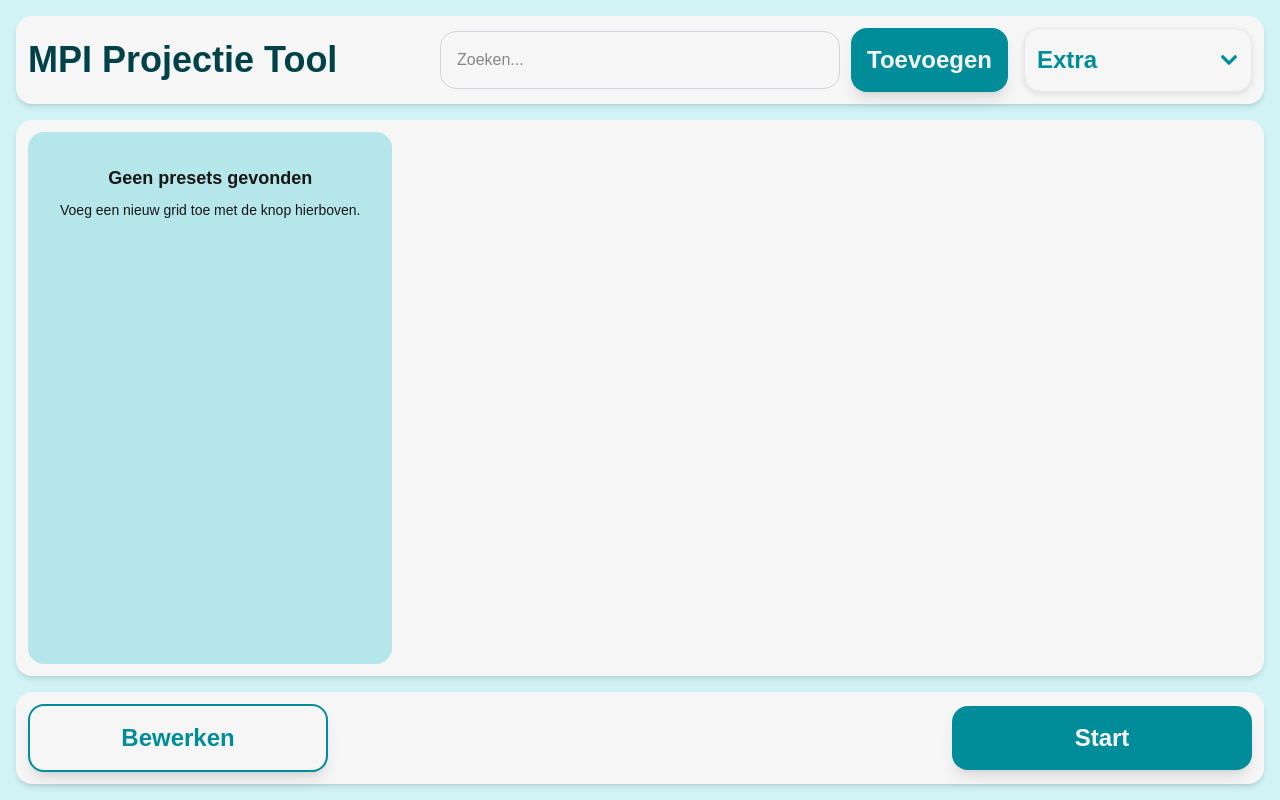
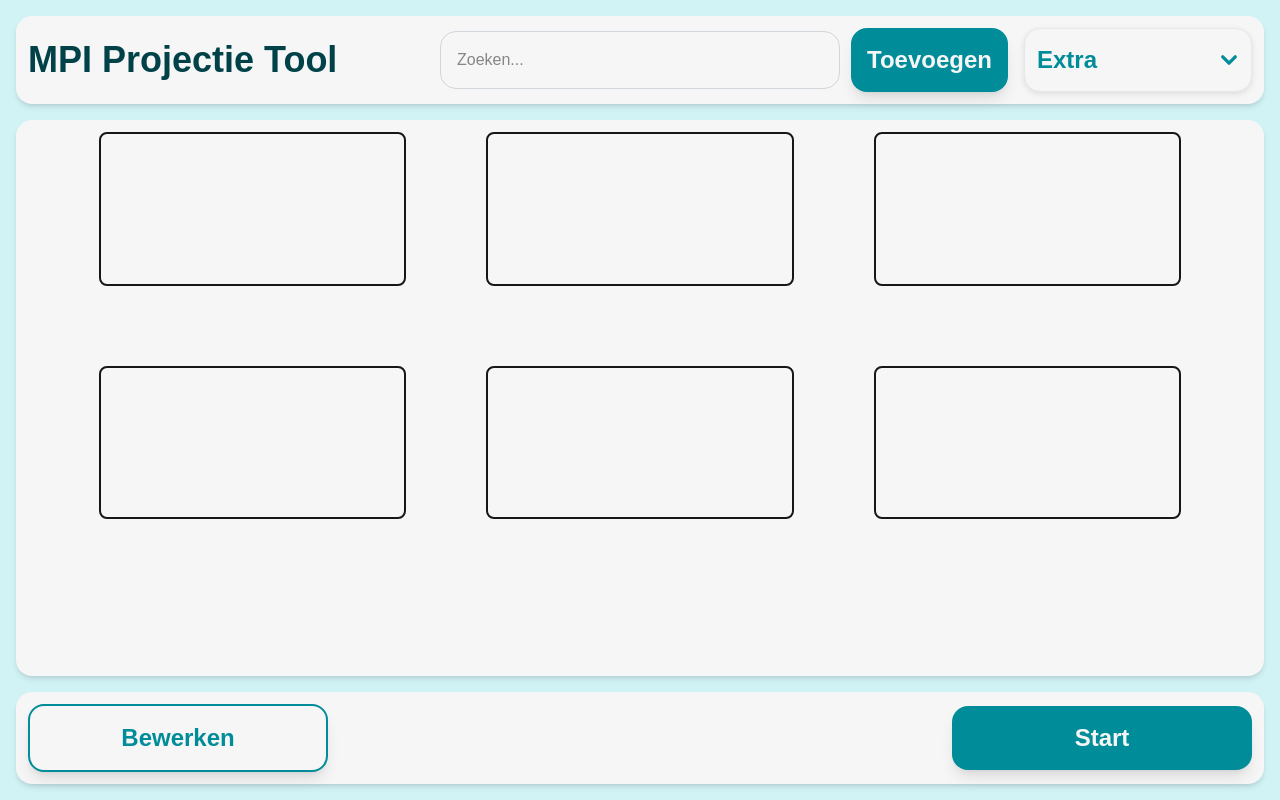
Before and after one commit to Thomas-More-Digital-Innovation/2526-MPI-003-Workarea-projections, a Next.js app in the folder code/: page / in a window 1280 px wide. Built offline with nearby package versions, Linux system fonts and the light colour scheme.

Commit message:
spacing fix grid presets

```diff
--- a/code/src/app/page.tsx
+++ b/code/src/app/page.tsx
@@ -1,9 +1,10 @@
 "use client";
 
 import React, { useState, useEffect } from "react";
-import { Navbar, Button, Popup, GridCard, Footer } from "@/components";
+import { Navbar, Button, Popup, GridCard, Footer, GridPreset } from "@/components";
 import { Link } from "lucide-react";
 import { useRouter } from "next/navigation";
+import preset from "./preset/page";
 
 interface CardData {
   id: number;
@@ -115,7 +116,7 @@ export default function Home() {
         id="Presets"
         className="bg-white shadow-md px-3 py-3 flex justify-between rounded-2xl w-full flex-1"
       >
-        <div className="grid grid-cols-6 gap-6">
+        {/* <div className="grid grid-cols-6 gap-6">
           {presets.length > 0 ? (
             presets.map((p) => (
               <GridCard
@@ -136,11 +137,18 @@ export default function Home() {
               </p>
             </div>
           )}
-        </div>
+        </div> */}
 
-        {/* Uncomment these if needed */}
-        {/* <Button onClick={handleCalibration} text="Start Calibratie" />
-        <Button text="Grid toevoegen (tijdelijke link)" onClick={() => setShowPopup(true)} /> */}
+        {/* Test (tijdelijk): */}
+        <GridPreset
+          shape={"rectangle"}
+          size={"large"}
+          scale={1}
+          total={10}
+          pagination={true}
+        />
+        {/* End test */}
+
       </main>
 
       <Footer>
--- a/code/src/components/grid/GridPreset.tsx
+++ b/code/src/components/grid/GridPreset.tsx
@@ -75,7 +75,7 @@ const GridPreset: React.FC<GridPresetProps> = ({
         {/* Grid */}
         <div className="flex-1 flex items-center justify-center">
           <div
-            className="grid gap-1 justify-center"
+            className="grid gap-20 justify-center"
             style={{
               gridTemplateColumns: `repeat(${config.cols}, auto)`,
               gridTemplateRows: `repeat(${config.rows}, auto)`,
```
